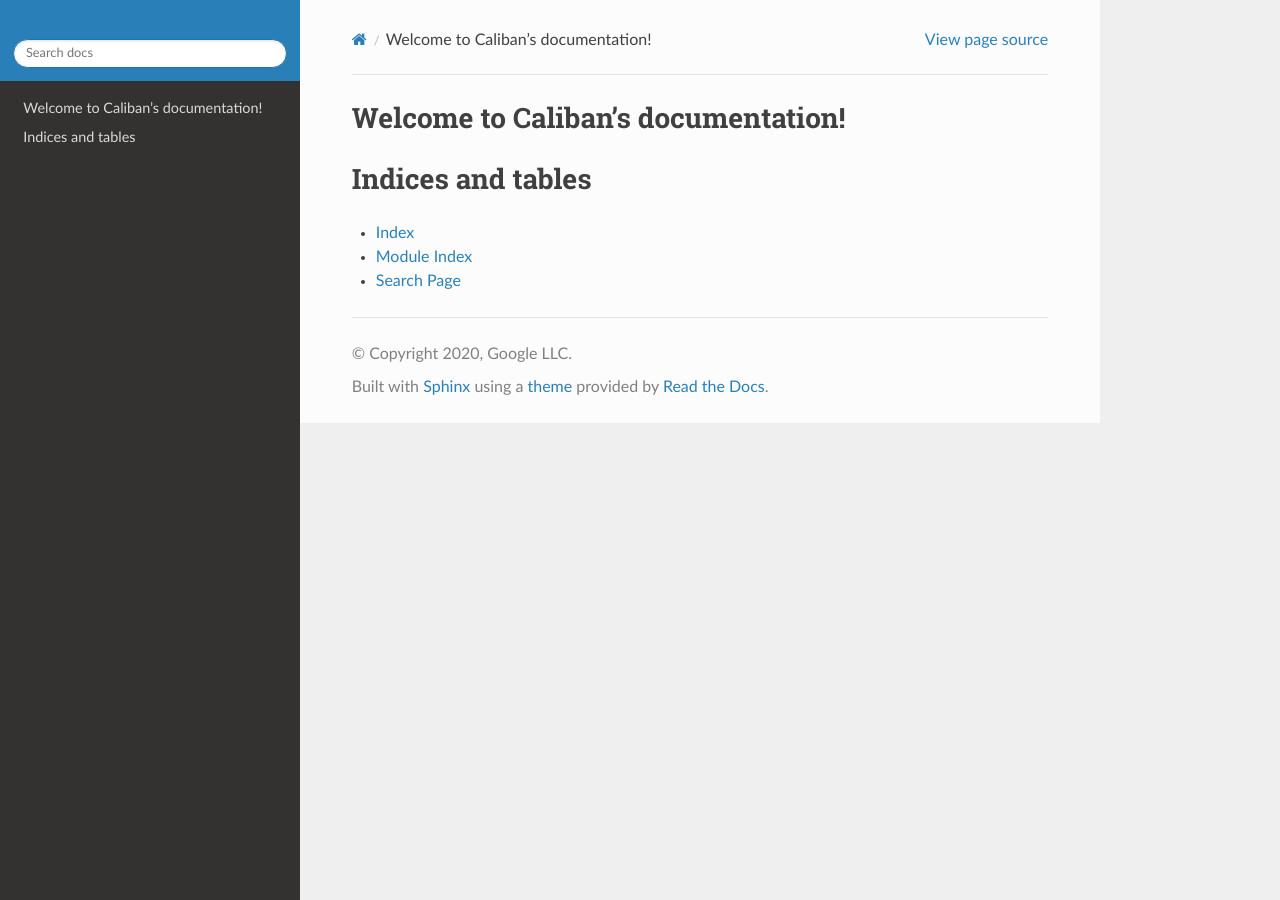
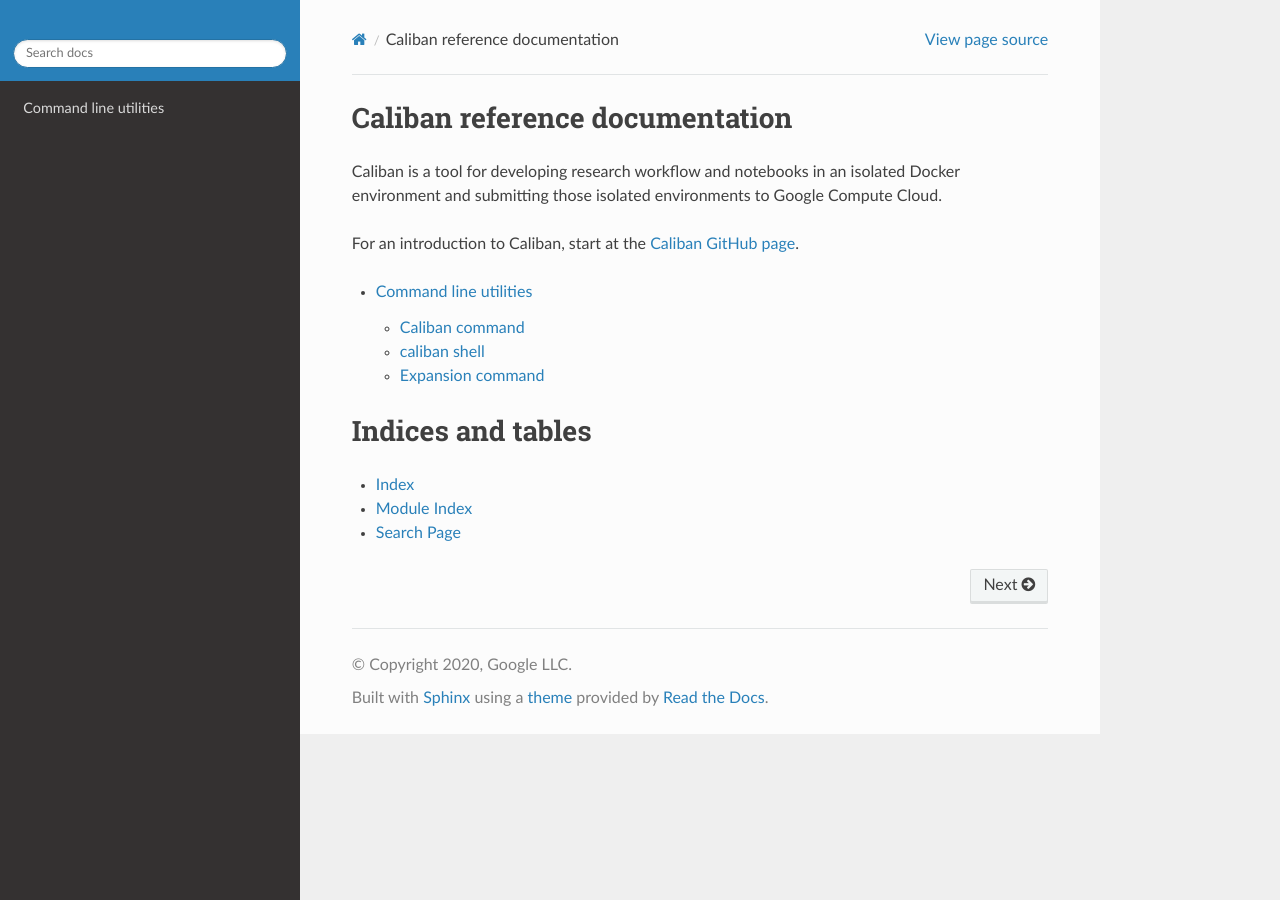
Before and after one commit to google/caliban, a Sphinx documentation site: the page built from docs/index.rst, in a window 1280 px wide. Built offline with Sphinx 7.4.7 and the Read the Docs theme 2.0.0, drawn with Linux system fonts in a browser that asks for light colours; pages that are not in the unit, such as notebooks, are missing from menus.

```diff
--- /dev/null
+++ b/docs/caliban.rst
@@ -0,0 +1,9 @@
+Command line utilities
+**********************
+
+.. toctree::
+   :maxdepth: 1
+
+   caliban_main
+   caliban_shell
+   expansion
--- a/docs/conf.py
+++ b/docs/conf.py
@@ -33,9 +33,9 @@ release = ''
 # extensions coming with Sphinx (named 'sphinx.ext.*') or your custom
 # ones.
 extensions = [
-    'sphinx.ext.autodoc', 'sphinx.ext.autosummary', 'sphinx.ext.intersphinx',
-    'sphinx.ext.mathjax', 'sphinx.ext.napoleon', 'sphinx.ext.viewcode',
-    'sphinx_autodoc_typehints', 'recommonmark'
+    'sphinxarg.ext', 'sphinx.ext.autodoc', 'sphinx.ext.autosummary',
+    'sphinx.ext.intersphinx', 'sphinx.ext.mathjax', 'sphinx.ext.napoleon',
+    'sphinx.ext.viewcode', 'sphinx_autodoc_typehints', 'recommonmark'
 ]
 
 intersphinx_mapping = {'python': ('https://docs.python.org/3/', None)}
--- a/docs/index.rst
+++ b/docs/index.rst
@@ -1,16 +1,17 @@
-.. Caliban documentation master file, created by
-   sphinx-quickstart on Tue Jun  2 12:53:55 2020.
-   You can adapt this file completely to your liking, but it should at least
-   contain the root `toctree` directive.
+Caliban reference documentation
+===================================
 
-Welcome to Caliban's documentation!
-===================================
+Caliban is a tool for developing research workflow and notebooks in an isolated
+Docker environment and submitting those isolated environments to Google Compute
+Cloud.
+
+For an introduction to Caliban, start at the `Caliban GitHub page
+<https://github.com/google/caliban>`_.
 
 .. toctree::
    :maxdepth: 2
-   :caption: Contents:
 
-
+   caliban
 
 Indices and tables
 ==================
--- a/requirements-dev.txt
+++ b/requirements-dev.txt
@@ -6,6 +6,7 @@ pytest
 pytest-cov
 recommonmark
 sphinx
+sphinx-argparse
 sphinx-autodoc-typehints
 sphinx_rtd_theme
 twine
```
Also changed, not shown: docs/caliban_main.rst (added, +11 -0 lines), docs/caliban_shell.rst (added, +8 -0 lines), docs/cmd.rst (added, +23 -0 lines), docs/expansion.rst (added, +7 -0 lines), setup.py (+0 -32 lines), .travis.yml (added).
